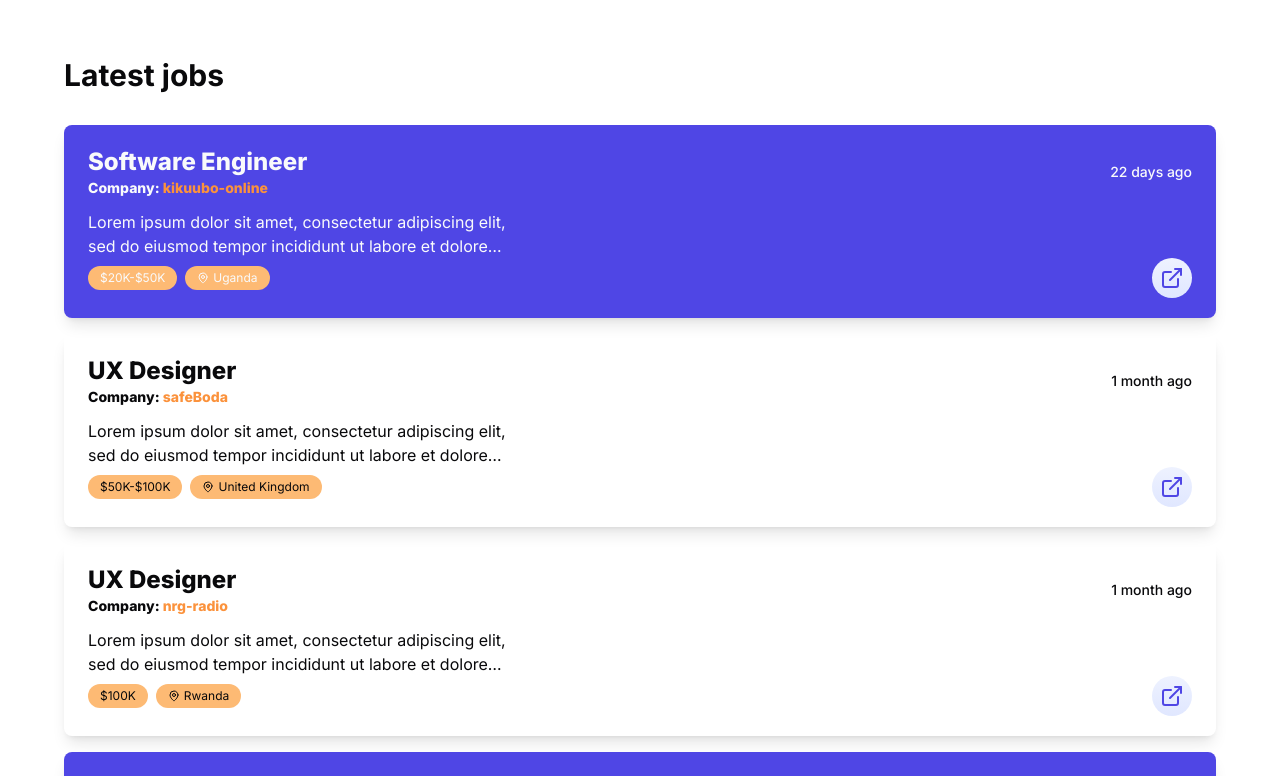
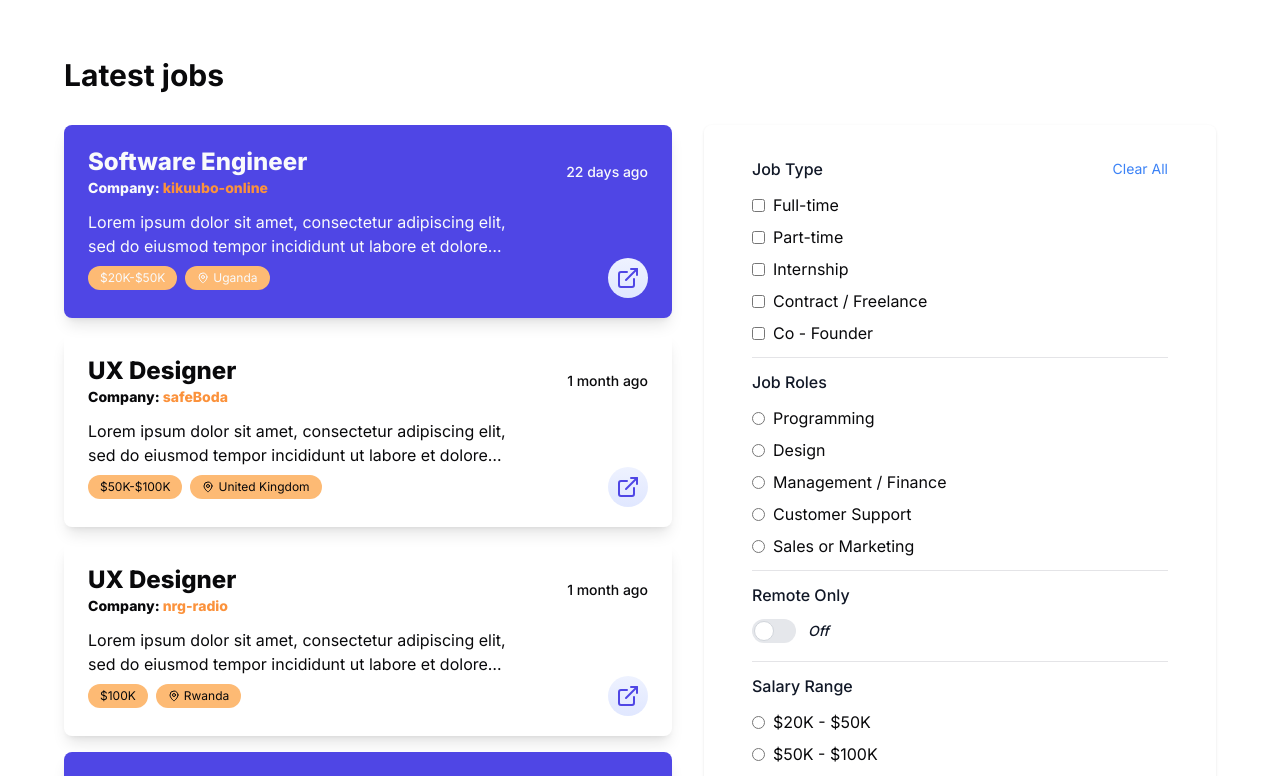
Before and after one commit to mosespace/elite-jobs, a Next.js app: page / in a window 1280 px wide. Shown: the part 740-1516 px from the top of the page. Built offline with nearby package versions, Linux system fonts and the light colour scheme.

Commit message:
fix: :bug: fixed flex-direction column to flex-row

```diff
--- a/components/frontend/JobListing.tsx
+++ b/components/frontend/JobListing.tsx
@@ -59,7 +59,7 @@ function JobListing() {
     <div className='relative mx-auto w-full max-w-7xl items-center px-5 py-12 md:px-12 lg:px-16'>
       <h2 className='text-3xl font-bold'>Latest jobs</h2>
 
-      <div className='mt-8 flex flex-col gap-8'>
+      <div className='mt-8 flex flex-col gap-8 md:flex-row'>
         {/* All Jobs*/}
         <div className='flex flex-1 flex-col gap-4'>
           {jobs.map(job => (
@@ -129,7 +129,7 @@ function JobListing() {
         </div>
 
         {/* Job Filters*/}
-        <div className='sticky top-12 z-10 max-h-screen overflow-y-auto rounded-lg bg-white px-8 md:px-12 py-8 shadow md:w-full lg:max-w-lg'>
+        <div className='sticky top-12 z-10 max-h-screen overflow-y-auto rounded-lg bg-white px-8 py-8 shadow md:w-full md:px-12 lg:max-w-lg'>
           <div className='mb-3 flex justify-between'>
             <h6 className='text-base font-medium text-gray-900'>Job Type</h6>
             <button className='text-sm text-blue-500 hover:text-gray-800'>
```
